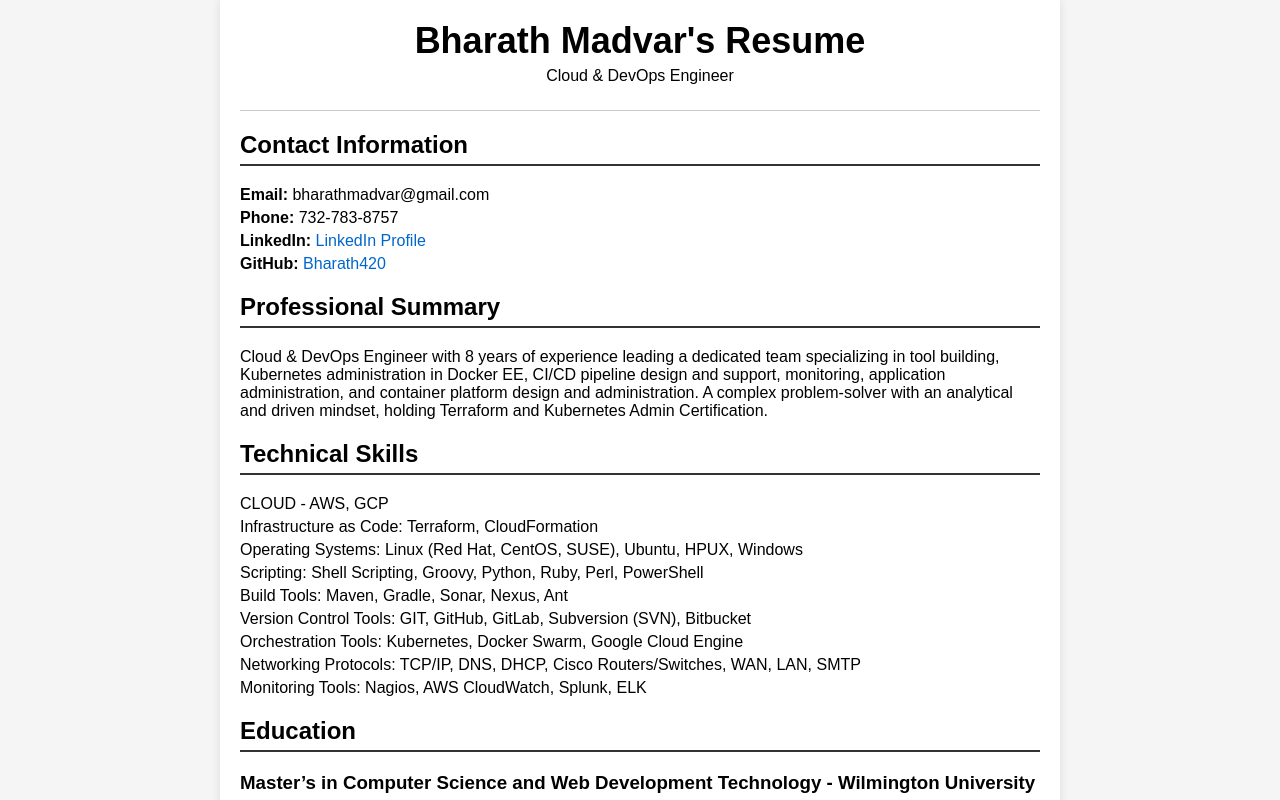
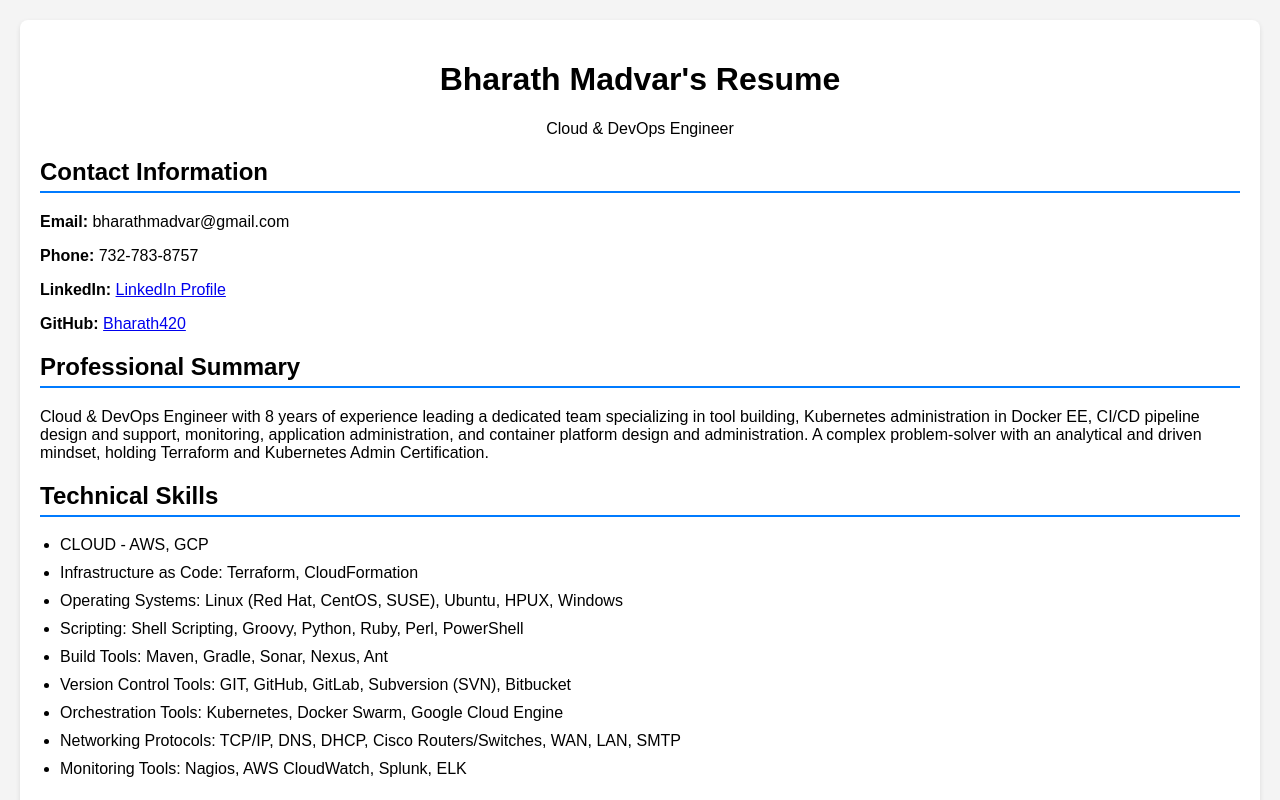
Before and after one commit to Bharath420/resume, a React (Create React App) app: page / in a window 1280 px wide. Shown: the top 800 px of the page. Built offline with nearby package versions, Linux system fonts and the light colour scheme.

Commit message:
Initial commit

```diff
--- a/src/App.css
+++ b/src/App.css
@@ -1,63 +1,50 @@
-/* src/App.css */
+/* App.css */
 
+/* General styles */
 body {
   font-family: Arial, sans-serif;
   margin: 0;
-  padding: 0;
-  background-color: #f5f5f5;
+  padding: 20px;
+  background-color: #f4f4f4;
 }
 
 .resume-container {
-  max-width: 800px;
-  margin: 0 auto;
+  background: #fff;
+  border-radius: 8px;
+  box-shadow: 0 2px 5px rgba(0, 0, 0, 0.1);
   padding: 20px;
-  background-color: #fff;
-  box-shadow: 0px 0px 10px rgba(0, 0, 0, 0.1);
 }
 
+/* Header styles */
 .header {
   text-align: center;
-  padding-bottom: 20px;
-  border-bottom: 1px solid #ccc;
 }
 
-h1 {
-  font-size: 36px;
-  margin: 0;
+/* Contact info styles */
+.contact-info {
+  margin-bottom: 20px;
 }
 
-p {
-  margin: 5px 0;
-}
-
-.contact-info, .experience, .education, .skills {
-  margin: 20px 0;
-}
-
+/* Section styles */
 h2 {
-  border-bottom: 2px solid #333;
+  border-bottom: 2px solid #007bff;
   padding-bottom: 5px;
 }
 
+/* Bullet points */
 ul {
-  list-style-type: none;
-  padding: 0;
+  list-style-type: disc; /* This ensures bullet points are displayed */
+  padding-left: 20px; /* Indentation for better visibility */
 }
 
-ul li {
-  margin: 5px 0;
+li {
+  margin-bottom: 10px; /* Adds spacing between list items */
 }
 
-a {
-  color: #0066cc;
-  text-decoration: none;
-}
-
-a:hover {
-  text-decoration: underline;
-}
-
-footer {
+/* Footer styles */
+.footer {
   text-align: center;
   margin-top: 20px;
+  font-size: 0.8em;
+  color: #666;
 }
```
